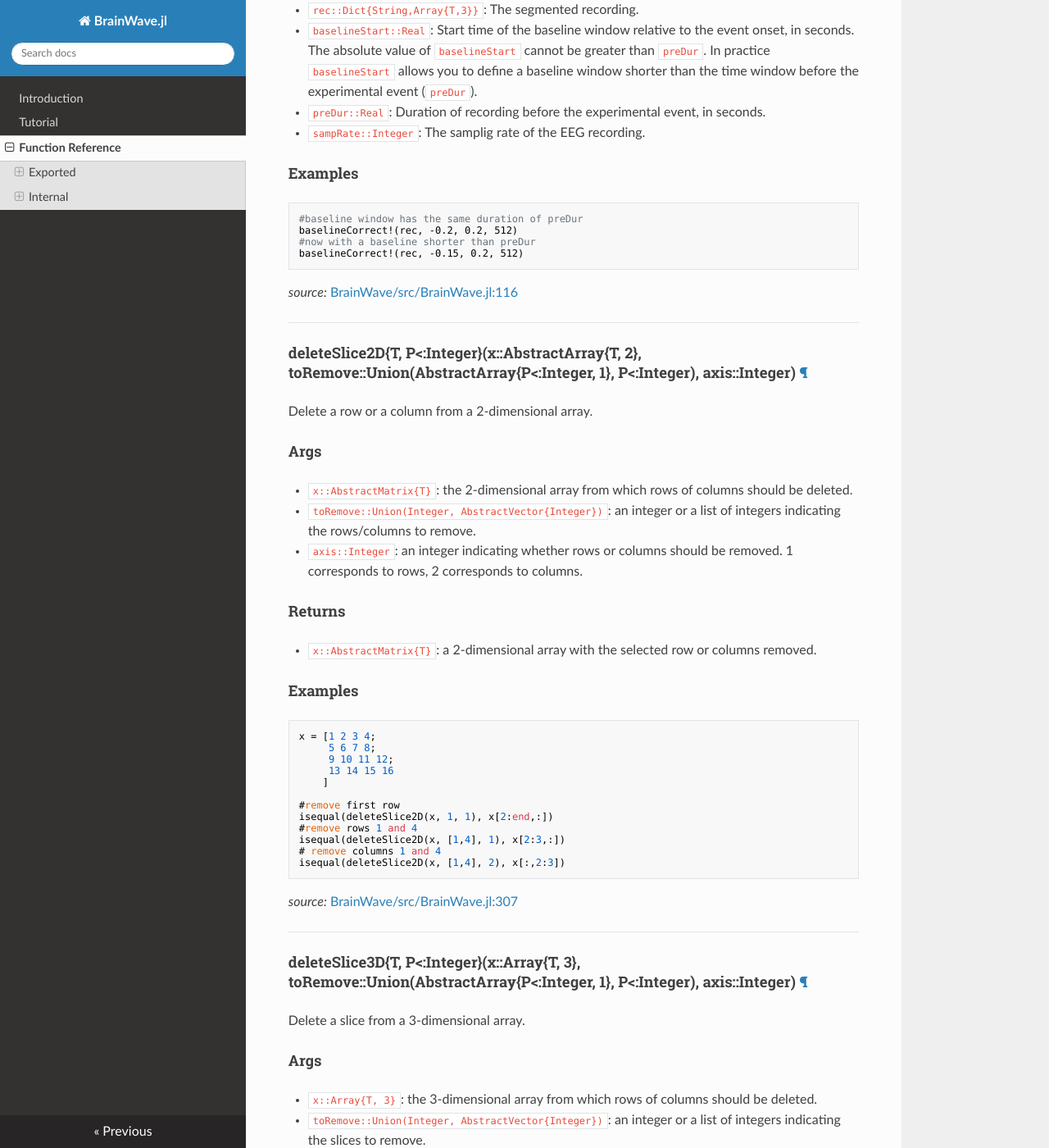
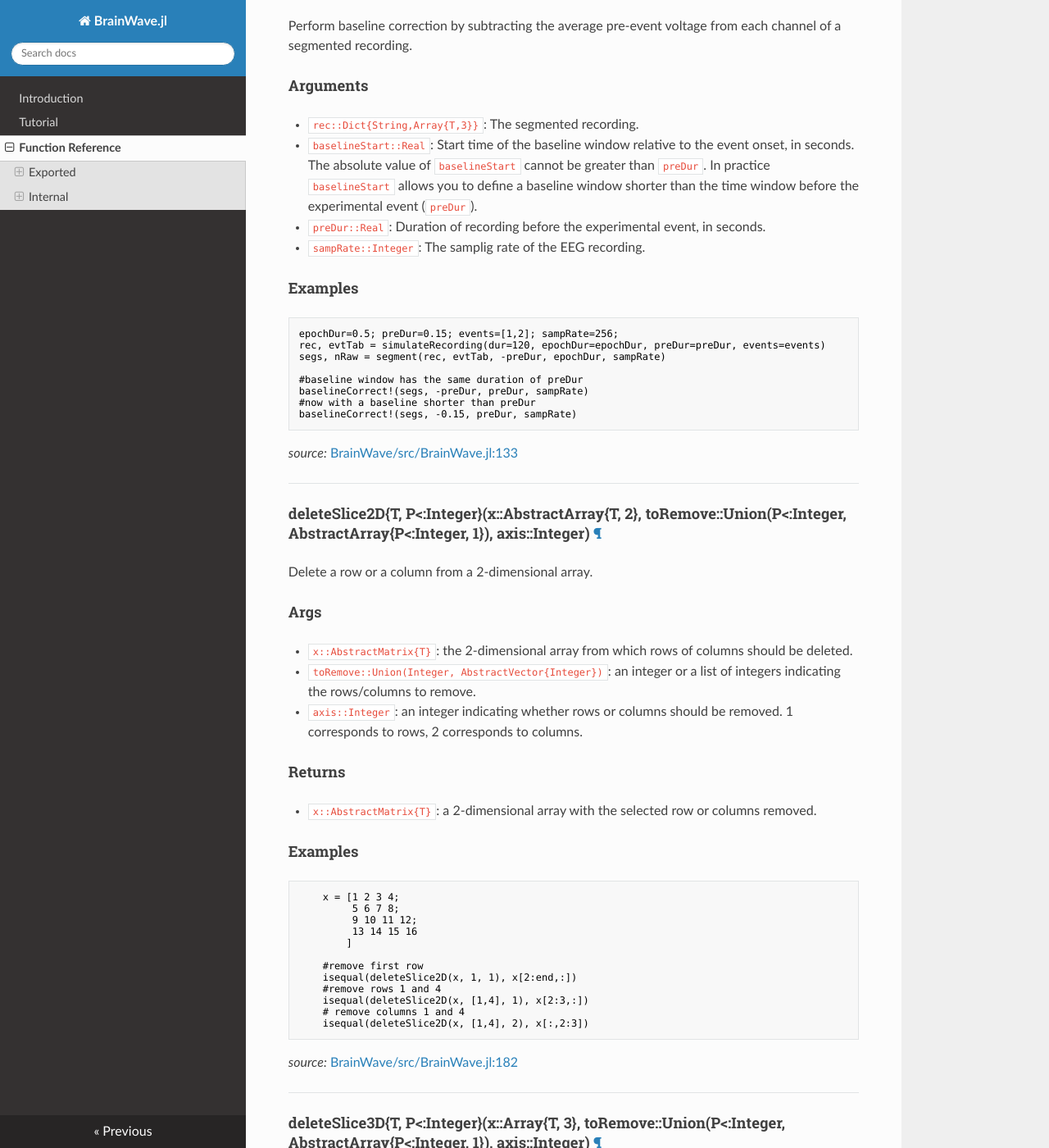
Before and after one commit to sam81/BrainWave.jl, an MkDocs documentation site: the page built from docs/API.md, in a window 1280 px wide and 1400 px high, scrolled down 1603 px. Shown: the whole window at 82% size. Built offline with MkDocs 1.6.1, drawn with Linux system fonts in a browser that asks for light colours; nearby versions of some CDN libraries; old or Windows-style settings are respelled for this version of MkDocs; some of the changed text lies outside the part shown.

````diff
--- a/docs/API.md
+++ b/docs/API.md
@@ -21,12 +21,24 @@ from which it was obtained.
 
 #### Examples
 
-    aveAll, nSegsAll = averageAverages(aveList, nCleanByBlock)
+```julia
+epochDur=0.5; preDur=0.15; events=[1,2]; sampRate=256;
+rec, evtTab = simulateRecording(dur=120, epochDur=epochDur, preDur=preDur, events=events)
+segs, nRaw = segment(rec, evtTab, -preDur, epochDur, sampRate)
+ave, nSegs = averageEpochs(segs)
+
+rec2, evtTab2 = simulateRecording(dur=120, epochDur=epochDur, preDur=preDur, events=events)
+segs2, nRaw2 = segment(rec2, evtTab2, -preDur, epochDur, sampRate)
+ave2, nSegs2 = averageEpochs(segs2)
+
+aveList = [ave, ave2]; nCleanByBlock = [nRaw, nRaw2]
+aveAll, nSegsAll = averageAverages(aveList, nCleanByBlock)
+```
 
 
 
 *source:*
-[BrainWave/src/BrainWave.jl:34](file:///home/sam/.julia/v0.3/BrainWave/src/BrainWave.jl)
+[BrainWave/src/BrainWave.jl:46](file:///home/sam/.julia/v0.3/BrainWave/src/BrainWave.jl)
 
 ---
 
@@ -77,21 +89,26 @@ voltage from each channel of a segmented recording.
 
 #### Examples
 
+```julia
+epochDur=0.5; preDur=0.15; events=[1,2]; sampRate=256;
+rec, evtTab = simulateRecording(dur=120, epochDur=epochDur, preDur=preDur, events=events)
+segs, nRaw = segment(rec, evtTab, -preDur, epochDur, sampRate)
 
-    #baseline window has the same duration of preDur
-    baselineCorrect!(rec, -0.2, 0.2, 512)
-    #now with a baseline shorter than preDur
-    baselineCorrect!(rec, -0.15, 0.2, 512)
+#baseline window has the same duration of preDur
+baselineCorrect!(segs, -preDur, preDur, sampRate)
+#now with a baseline shorter than preDur
+baselineCorrect!(segs, -0.15, preDur, sampRate)
+```
 
 
 
 *source:*
-[BrainWave/src/BrainWave.jl:116](file:///home/sam/.julia/v0.3/BrainWave/src/BrainWave.jl)
+[BrainWave/src/BrainWave.jl:133](file:///home/sam/.julia/v0.3/BrainWave/src/BrainWave.jl)
 
 ---
 
 <a id="method__deleteslice2d.1" class="lexicon_definition"></a>
-#### deleteSlice2D{T, P<:Integer}(x::AbstractArray{T, 2}, toRemove::Union(AbstractArray{P<:Integer, 1}, P<:Integer), axis::Integer) [¶](#method__deleteslice2d.1)
+#### deleteSlice2D{T, P<:Integer}(x::AbstractArray{T, 2}, toRemove::Union(P<:Integer, AbstractArray{P<:Integer, 1}), axis::Integer) [¶](#method__deleteslice2d.1)
 Delete a row or a column from a 2-dimensional array.
 
 #### Args
@@ -106,6 +123,7 @@ Delete a row or a column from a 2-dimensional array.
 
 #### Examples
 
+```julia
     x = [1 2 3 4;
          5 6 7 8;
          9 10 11 12;
@@ -118,16 +136,17 @@ Delete a row or a column from a 2-dimensional array.
     isequal(deleteSlice2D(x, [1,4], 1), x[2:3,:])
     # remove columns 1 and 4
     isequal(deleteSlice2D(x, [1,4], 2), x[:,2:3])
+```
 
 
 
 *source:*
-[BrainWave/src/BrainWave.jl:307](file:///home/sam/.julia/v0.3/BrainWave/src/BrainWave.jl)
+[BrainWave/src/BrainWave.jl:182](file:///home/sam/.julia/v0.3/BrainWave/src/BrainWave.jl)
 
 ---
 
 <a id="method__deleteslice3d.1" class="lexicon_definition"></a>
-#### deleteSlice3D{T, P<:Integer}(x::Array{T, 3}, toRemove::Union(AbstractArray{P<:Integer, 1}, P<:Integer), axis::Integer) [¶](#method__deleteslice3d.1)
+#### deleteSlice3D{T, P<:Integer}(x::Array{T, 3}, toRemove::Union(P<:Integer, AbstractArray{P<:Integer, 1}), axis::Integer) [¶](#method__deleteslice3d.1)
 Delete a slice from a 3-dimensional array.
 
 #### Args
@@ -142,15 +161,17 @@ Delete a slice from a 3-dimensional array.
 
 #### Examples
 
+```julia
     x = reshape([1:27], 3,3,3)
     deleteSlice3D(x, 2, 1)
     deleteSlice3D(x, [2,3], 3)
     isequal(deleteSlice3D(x, [2,3], 3), x[:,:, [1]])
+```
 
 
 
 *source:*
-[BrainWave/src/BrainWave.jl:347](file:///home/sam/.julia/v0.3/BrainWave/src/BrainWave.jl)
+[BrainWave/src/BrainWave.jl:224](file:///home/sam/.julia/v0.3/BrainWave/src/BrainWave.jl)
 
 ---
 
@@ -196,19 +217,21 @@ Convolve two 1-dimensional arrays using the FFT.
 
 #### Examples
 
+```julia
     x = rand(1:10, 10)
     y = rand(1:10, 10)
     fftconvolve(x, y, "same")
+```
 
 
 
 *source:*
-[BrainWave/src/BrainWave.jl:501](file:///home/sam/.julia/v0.3/BrainWave/src/BrainWave.jl)
+[BrainWave/src/BrainWave.jl:383](file:///home/sam/.julia/v0.3/BrainWave/src/BrainWave.jl)
 
 ---
 
 <a id="method__filtercontinuous.1" class="lexicon_definition"></a>
-#### filterContinuous!{T<:Real, P<:Real}(rec::AbstractArray{T<:Real, 2}, sampRate::Integer, filterType::String, nTaps::Integer, cutoffs::Union(P<:Real, AbstractArray{P<:Real, 1})) [¶](#method__filtercontinuous.1)
+#### filterContinuous!{T<:Real, P<:Real}(rec::AbstractArray{T<:Real, 2}, sampRate::Integer, filterType::String, nTaps::Integer, cutoffs::Union(AbstractArray{P<:Real, 1}, P<:Real)) [¶](#method__filtercontinuous.1)
 Filter a continuous EEG recording.
 
 #### Arguments
@@ -230,18 +253,21 @@ Filter a continuous EEG recording.
 
 #### Examples
 
-
-    filterContinuous!(rec, 2048, "highpass", 512, [30], channels=[0,1,2,3], transitionWidth=0.2)
+```julia
+    sampRate = 2048; nTaps=512
+    rec, evtTab = simulateRecording(nChans=4, dur=120, sampRate=sampRate)
+    filterContinuous!(rec, sampRate, "highpass", nTaps, [30], channels=[1,2,3,4], transitionWidth=0.2)
+```
 
 
 
 *source:*
-[BrainWave/src/BrainWave.jl:423](file:///home/sam/.julia/v0.3/BrainWave/src/BrainWave.jl)
+[BrainWave/src/BrainWave.jl:303](file:///home/sam/.julia/v0.3/BrainWave/src/BrainWave.jl)
 
 ---
 
 <a id="method__findartefactthresh.1" class="lexicon_definition"></a>
-#### findArtefactThresh{T<:Real, P<:Real, Q<:Integer}(rec::Dict{String, Array{T<:Real, 3}}, thresh::Union(P<:Real, AbstractArray{P<:Real, 1}), channels::Union(AbstractArray{Q<:Integer, 1}, Q<:Integer)) [¶](#method__findartefactthresh.1)
+#### findArtefactThresh{T<:Real, P<:Real, Q<:Integer}(rec::Dict{String, Array{T<:Real, 3}}, thresh::Union(AbstractArray{P<:Real, 1}, P<:Real), channels::Union(AbstractArray{Q<:Integer, 1}, Q<:Integer)) [¶](#method__findartefactthresh.1)
 
 Find epochs with voltage values exceeding a given threshold.
 
@@ -273,23 +299,29 @@ value, its length must match the number of channels to check.
 
 #### Examples
 
+```julia
+    epochDur=0.5; preDur=0.15; events=[1,2]; sampRate=256;
+    rec, evtTab = simulateRecording(dur=120, epochDur=epochDur, preDur=preDur, events=events)
+    segs, nRaw = segment(rec, evtTab, -preDur, epochDur, sampRate)
     # on all channels
-    findArtefactThresh(segs, 65)
+    badSegs = findArtefactThresh(segs, 65)
     # on channels 1 and 2
-    findArtefactThresh(segs, 65, [1,2])
-    # on channels FP1 and F4
-    findArtefactThresh(segs, 20, ["Fp1", "F4"], chanLabels)
+    badSegs = findArtefactThresh(segs, 65, [1,2])
+    # on channels FP1 and F4 #not run
+    #findArtefactThresh(segs, 20, ["Fp1", "F4"], chanLabels)
+```
+
 
 
 
 
 *source:*
-[BrainWave/src/BrainWave.jl:556](file:///home/sam/.julia/v0.3/BrainWave/src/BrainWave.jl)
+[BrainWave/src/BrainWave.jl:444](file:///home/sam/.julia/v0.3/BrainWave/src/BrainWave.jl)
 
 ---
 
 <a id="method__findartefactthresh.2" class="lexicon_definition"></a>
-#### findArtefactThresh{T<:Real, P<:Real}(rec::Dict{String, Array{T<:Real, 3}}, thresh::Union(P<:Real, AbstractArray{P<:Real, 1})) [¶](#method__findartefactthresh.2)
+#### findArtefactThresh{T<:Real, P<:Real}(rec::Dict{String, Array{T<:Real, 3}}, thresh::Union(AbstractArray{P<:Real, 1}, P<:Real)) [¶](#method__findartefactthresh.2)
 
 Find epochs with voltage values exceeding a given threshold.
 
@@ -321,23 +353,29 @@ value, its length must match the number of channels to check.
 
 #### Examples
 
+```julia
+    epochDur=0.5; preDur=0.15; events=[1,2]; sampRate=256;
+    rec, evtTab = simulateRecording(dur=120, epochDur=epochDur, preDur=preDur, events=events)
+    segs, nRaw = segment(rec, evtTab, -preDur, epochDur, sampRate)
     # on all channels
-    findArtefactThresh(segs, 65)
+    badSegs = findArtefactThresh(segs, 65)
     # on channels 1 and 2
-    findArtefactThresh(segs, 65, [1,2])
-    # on channels FP1 and F4
-    findArtefactThresh(segs, 20, ["Fp1", "F4"], chanLabels)
+    badSegs = findArtefactThresh(segs, 65, [1,2])
+    # on channels FP1 and F4 #not run
+    #findArtefactThresh(segs, 20, ["Fp1", "F4"], chanLabels)
+```
+
 
 
 
 
 *source:*
-[BrainWave/src/BrainWave.jl:556](file:///home/sam/.julia/v0.3/BrainWave/src/BrainWave.jl)
+[BrainWave/src/BrainWave.jl:444](file:///home/sam/.julia/v0.3/BrainWave/src/BrainWave.jl)
 
 ---
 
 <a id="method__findextremum.1" class="lexicon_definition"></a>
-#### findExtremum{T<:Real}(wave::Union(AbstractArray{T<:Real, 2}, AbstractArray{T<:Real, 1}), searchStart::Real, searchStop::Real, extremumSign::String, epochStart::Real, sampRate::Real) [¶](#method__findextremum.1)
+#### findExtremum{T<:Real}(wave::Union(AbstractArray{T<:Real, 1}, AbstractArray{T<:Real, 2}), searchStart::Real, searchStop::Real, extremumSign::String, epochStart::Real, sampRate::Real) [¶](#method__findextremum.1)
 Find the time point at which a waveform reaches a maximum or a minimum.
 
 #### Arguments:
@@ -675,7 +713,7 @@ Remove epochs from a segmented recording.
 #### Examples
 
 ```julia
-epochDur=0.5; preDur=0.15; events=[1,2];
+epochDur=0.5; preDur=0.15; events=[1,2]; sampRate=256;
 rec, evtTab = simulateRecording(dur=120, epochDur=epochDur, preDur=preDur, events=events)
 segs, nRaw = segment(rec, evtTab, -preDur, epochDur, sampRate)
 segsToReject = (String => Array{Int,1})[]
@@ -814,33 +852,4 @@ rec, evtTab = simulateRecording(dur=180, events=[1,2,3])
 
 
 *source:*
-[BrainWave/src/BrainWave.jl:470](file:///home/sam/.julia/v0.3/BrainWave/src/BrainWave.jl)
-
----
-
-<a id="method__baselinecorrectloop.1" class="lexicon_definition"></a>
-#### baselineCorrectloop!{T<:Real}(rec::Dict{String, Array{T<:Real, 3}}, baselineStart::Real, preDur::Real, sampRate::Integer) [¶](#method__baselinecorrectloop.1)
-Perform baseline correction by subtracting the average pre-event
-voltage from each channel of a segmented recording.
-
-#### Parameters
-* `rec::Dict{String,Array{Real,3}}`: The segmented recording.
-* `baselineStart::Real`: Start time of the baseline window relative to the event onset, in seconds.
-                          The absolute value of `baselineStart` cannot be greater than `preDur`.
-                          In practice `baselineStart` allows you to define a baseline window shorter
-                          than the time window before the experimental event (`preDur`).
-* `preDur::Real`: Duration of recording before the experimental event, in seconds.
-* `sampRate::Integer`: The samplig rate of the EEG recording.
-
-#### Examples
-
-
-    #baseline window has the same duration of pre_dur
-    baselineCorrect(rec, -0.2, 0.2, 512)
-    #now with a baseline shorter than pre_dur
-    baselineCorrect(rec, -0.15, 0.2, 512)
-
-
-
-*source:*
-[BrainWave/src/BrainWave.jl:155](file:///home/sam/.julia/v0.3/BrainWave/src/BrainWave.jl)
+[BrainWave/src/BrainWave.jl:350](file:///home/sam/.julia/v0.3/BrainWave/src/BrainWave.jl)
````
Also changed, not shown: other parts of docs/API.md (+24 -24 lines), README.md (+1 -1 lines), 2 other files.
